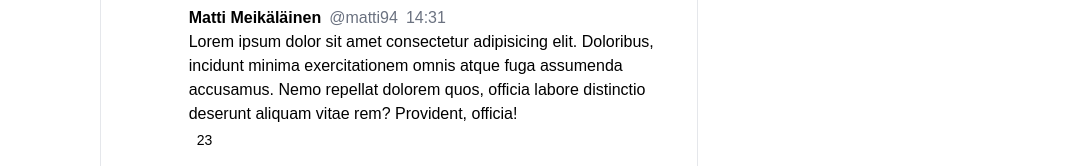
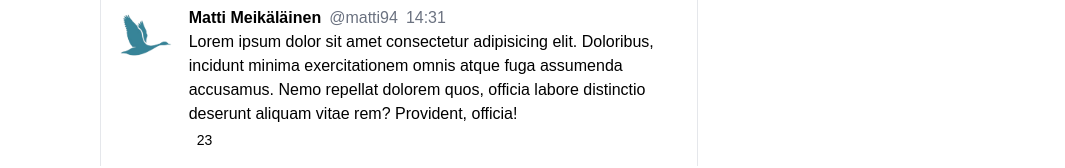
Before and after one commit to that-jamal/twitter-projekt, a website built with Vite: page index.html in a window 1280 px wide. Shown: the part 259-427 px from the top of the page, without its empty margins (109-1174 px from the left). Built offline with nearby package versions, Linux system fonts and the light colour scheme; some icons are missing; files whose address does not match are found by name.

Commit message:
readme update

```diff
--- a/index.html
+++ b/index.html
@@ -46,7 +46,7 @@
 
       <li class="flex gap-4 items-start">
         <div class="w-48 h-14 rounded-full">
-          <img src="logo.png" alt="">
+          <img src="bird.png" alt="bird">
         </div>
         <div>
           <div class="flex gap-2 text-gray-500">
```
Also changed, not shown: README.md.
